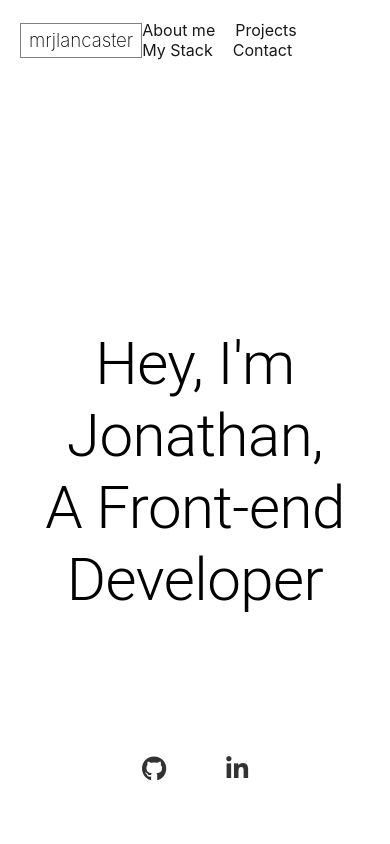
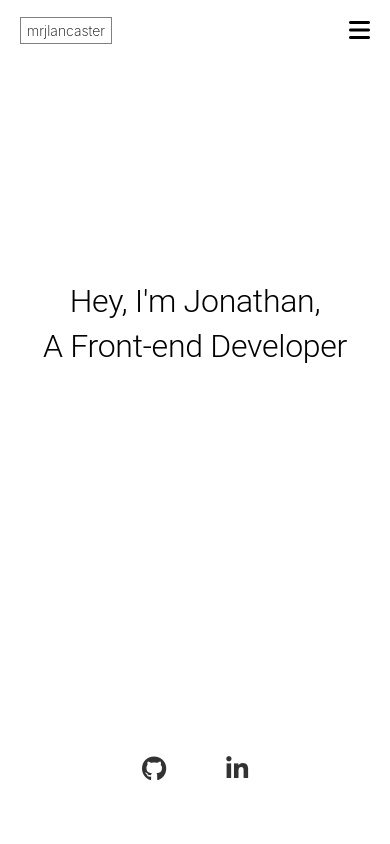
Before and after one commit to mrjlancaster/Portfolio, a React (Create React App) app: page / in a window 390 px wide. Shown: the top 844 px of the page. Built offline with nearby package versions, Linux system fonts and the light colour scheme.

Commit message:
create burger menu position

```diff
--- a/src/components/Header.css
+++ b/src/components/Header.css
@@ -43,3 +43,23 @@
 	cursor: pointer;
 	opacity: 0.9;
 }
+
+@media (min-width: 340px) and (max-width: 768px) {
+	.header {
+		height: 60px;
+	}
+
+	.logo {
+		margin-left: 20px;
+		padding: 4px 6px;
+		font-size: 14px;
+	}
+
+	.fas.fa-bars {
+		margin-right: 20px;
+	}
+
+	.nav__list {
+		display: none;
+	}
+}
--- a/src/components/Header.js
+++ b/src/components/Header.js
@@ -53,6 +53,7 @@ const Header = () => {
 						</Link>
 					</li>
 				</ul>
+				<i className="fas fa-bars"></i>
 			</nav>
 		</div>
 	)
--- a/src/components/Welcome.css
+++ b/src/components/Welcome.css
@@ -32,21 +32,15 @@
 
 /* MEDIA QUERIES */
 @media (min-width: 340px) and (max-width: 768px) {
-	.navBar-ul {
-		display: none;
+
+	.welcomeSection {
+		height: calc(667px - 60px);
 	}
 
-	.welcomeSection {
-		display: flex;
-		flex-direction: column;
-		justify-content: center;
-		align-items: center;
-		text-align: center;
-	}
-
-	.welcomeTitle {
-		font-size: 2.2rem;
+	.welcome__title {
+		font-size: 2rem;
 		line-height: 1.4;
+		margin-bottom: 80px;
 	}
 
 	.social-icons {
```
